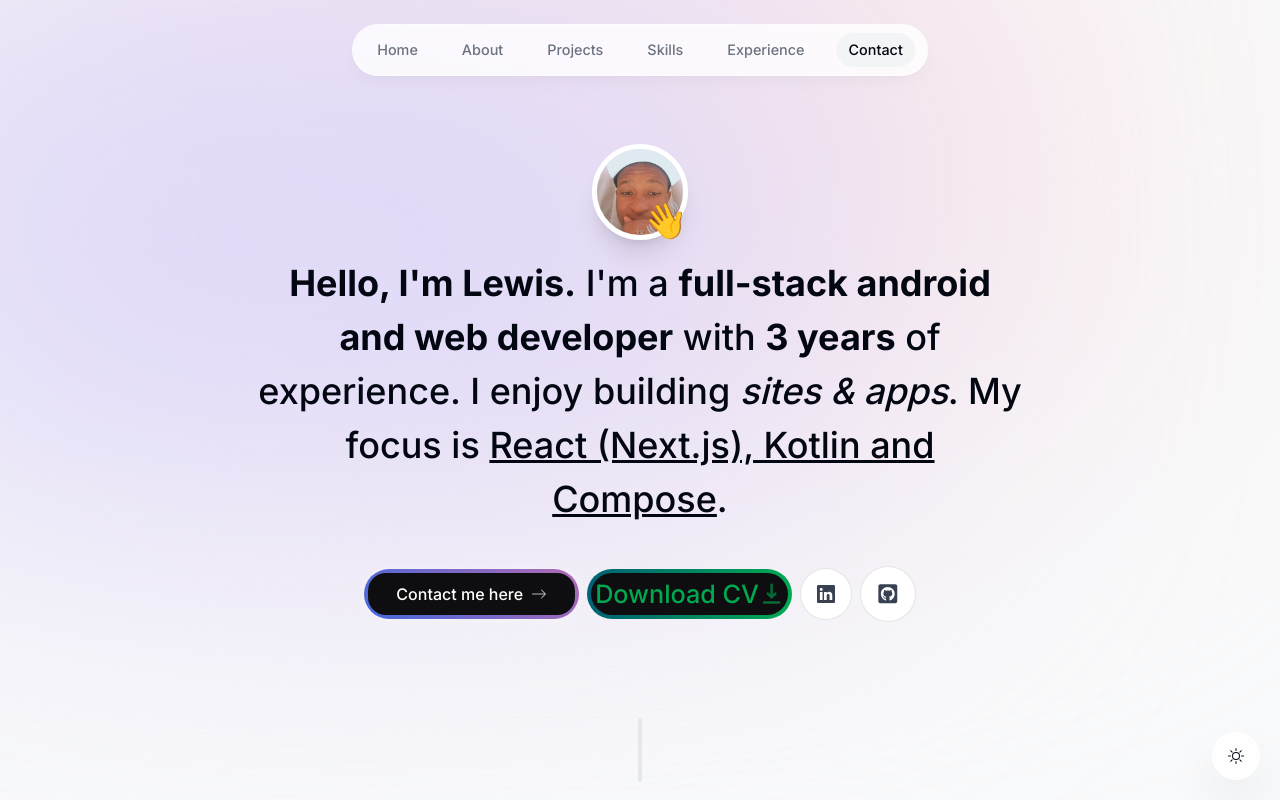
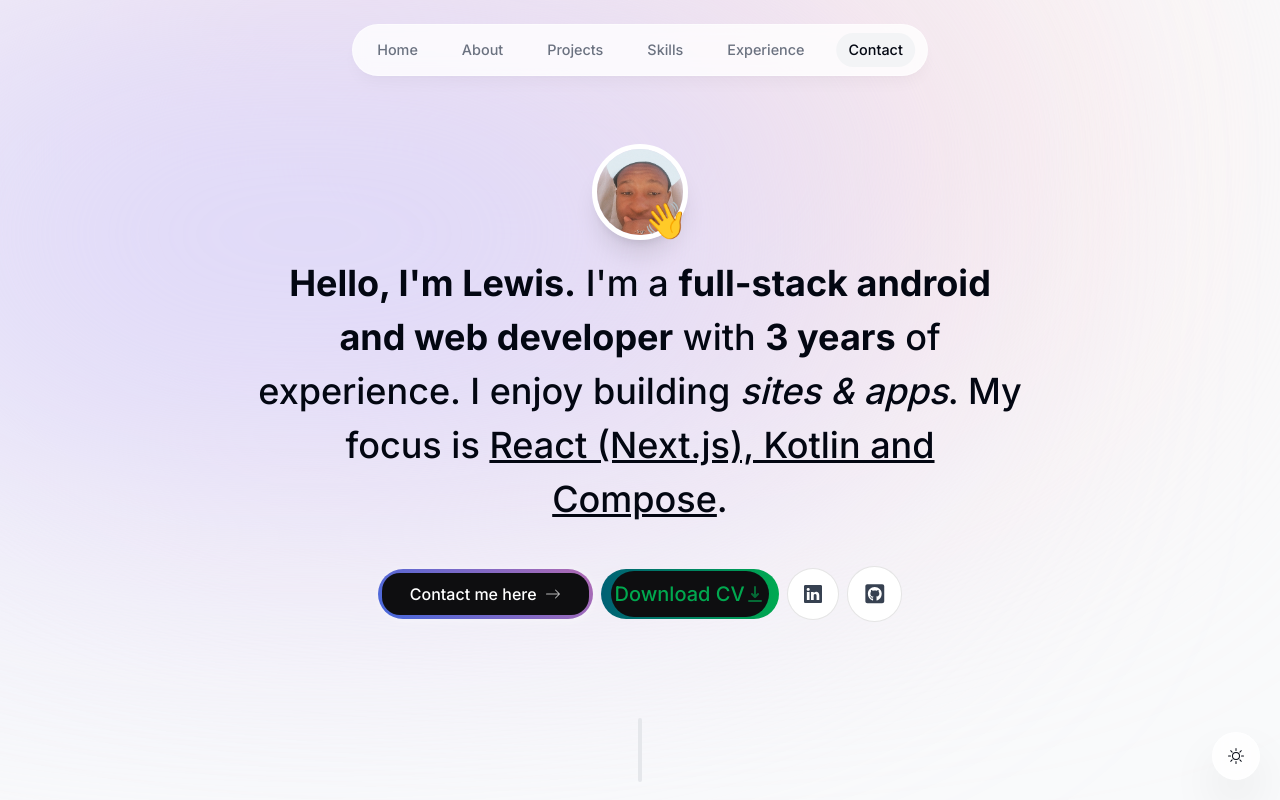
Before and after one commit to Lewis-walter7/portfolio, a Next.js app: page / in a window 1280 px wide. Shown: the top 800 px of the page. Built offline with nearby package versions, Linux system fonts and the light colour scheme; no server answers.

Commit message:
third commit

```diff
--- a/components/custom.css
+++ b/components/custom.css
@@ -56,8 +56,8 @@
     color: #00a84f;
     display: block;
     height: 50px;
-    font-size: 1.4em;
-    padding: 4px;
+    font-size: 20px;
+    padding: 2px 10px;
     position: relative;
     text-decoration: none;
     width: fit-content;
```
